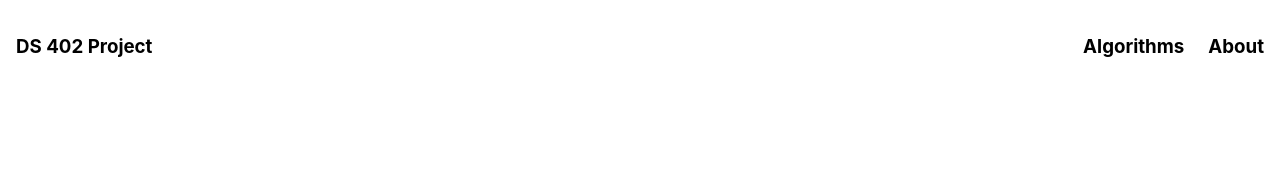
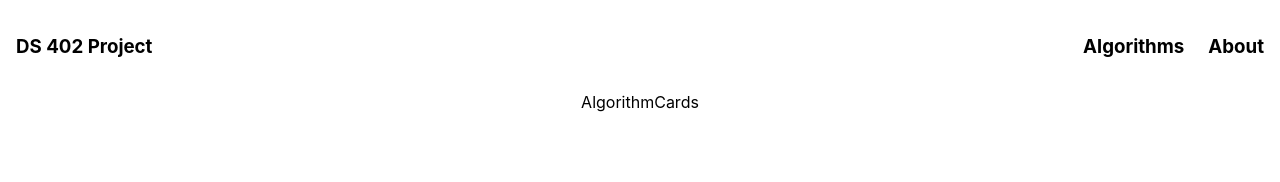
Before and after one commit to NucciTheBoss/DS402_final_project, a React (Create React App) app in the folder ds402-v1/: page / in a window 1280 px wide. Shown: the top 182 px of the page. Built offline with nearby package versions, Linux system fonts and the light colour scheme.

Commit message:
creating algorithm card components and bringing in landing page to app.

```diff
--- a/ds402-v1/src/App.js
+++ b/ds402-v1/src/App.js
@@ -1,10 +1,12 @@
 import "./App.css";
 import Header from "./components/Header";
+import LandingPage from "./content/LandingPage";
 
 function App() {
   return (
     <div className="App">
       <Header />
+      <LandingPage />
     </div>
   );
 }
--- /dev/null
+++ b/ds402-v1/src/components/AlgorithmCards/AlgorithmCards.js
@@ -0,0 +1,7 @@
+import React from "react";
+
+export const AlgorithmCards = () => {
+  return <div>AlgorithmCards</div>;
+};
+
+export default AlgorithmCards;
--- /dev/null
+++ b/ds402-v1/src/components/AlgorithmCards/index.js
@@ -0,0 +1,2 @@
+import AlgorithmCards from "./AlgorithmCards";
+export default AlgorithmCards;
--- a/ds402-v1/src/content/LandingPage/LandingPage.js
+++ b/ds402-v1/src/content/LandingPage/LandingPage.js
@@ -0,0 +1,12 @@
+import React from "react";
+import AlgorithmCards from "../../components/AlgorithmCards";
+
+export const LandingPage = () => {
+  return (
+    <div>
+      <AlgorithmCards />
+    </div>
+  );
+};
+
+export default LandingPage;
```
Also changed, not shown: ds402-v1/src/components/AlgorithmCards/AlgorithmCards.module.scss (added).
